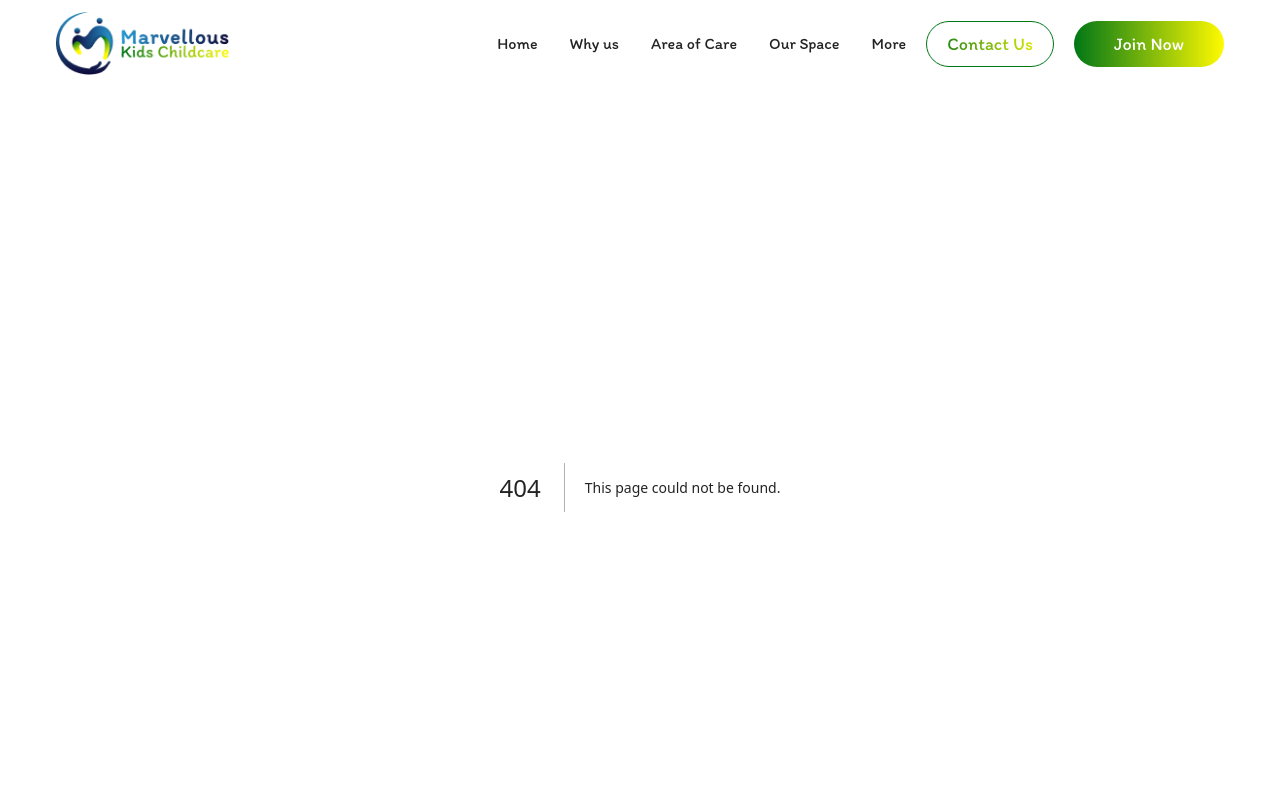
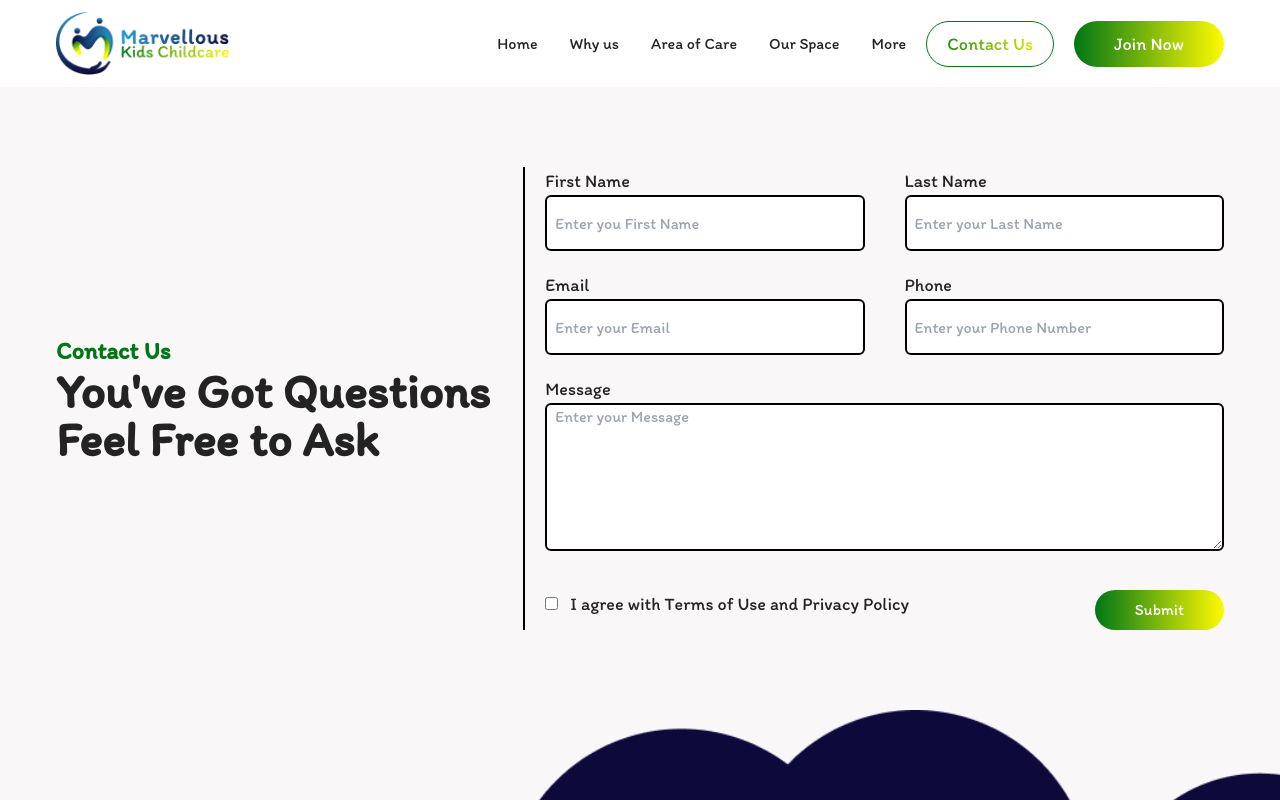
Before and after one commit to cycodedconcept/marvellouskids-ui, a Next.js app: page /contact-us in a window 1280 px wide. Before the commit this address had no page. Shown: the top 800 px of the page. Built offline with nearby package versions, Linux system fonts and the light colour scheme.

Commit message:
Add Contact Us page component

```diff
--- /dev/null
+++ b/app/contact-us/page.tsx
@@ -0,0 +1,7 @@
+import ContactUs from "@/components/ContactUs";
+
+const ContactUsPage = () => {
+	return <ContactUs />;
+};
+
+export default ContactUsPage;
```
